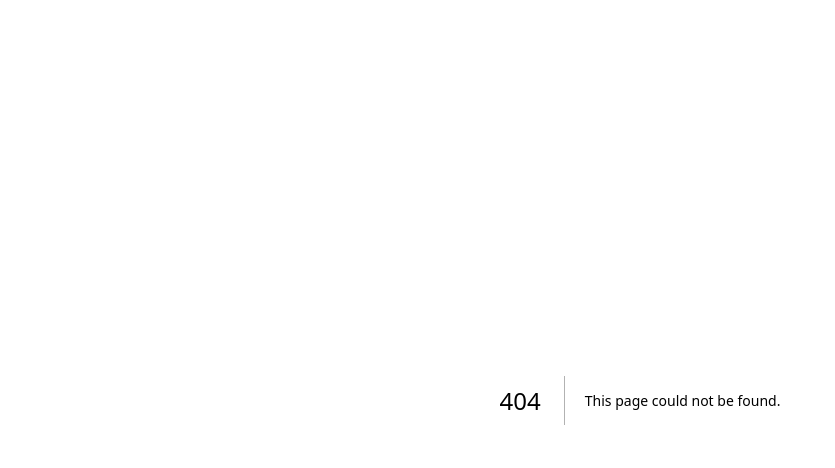
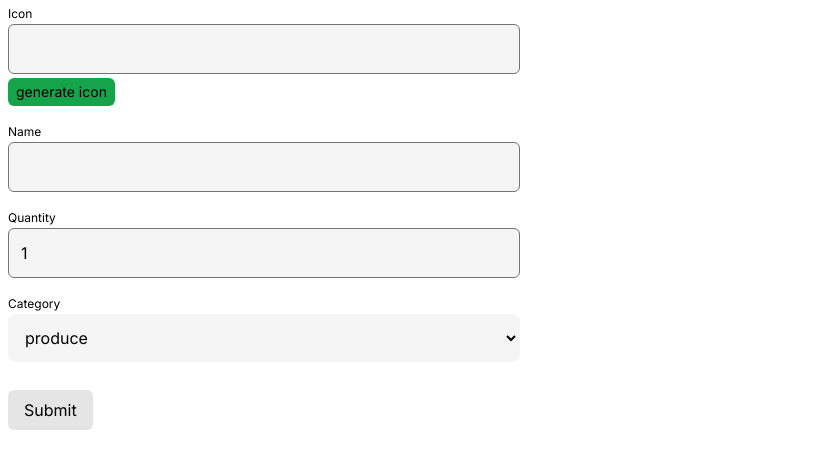
Before and after one commit to souravnub/cprg306-assignments, a Next.js app: page /week-4 in a window 1280 px wide. Before the commit this address had no page. Shown: the top 468 px of the page, without its empty margins (0-835 px from the left). Built offline with nearby package versions, Linux system fonts and the light colour scheme.

Commit message:
week 4 assignment

```diff
--- a/src/app/globals.css
+++ b/src/app/globals.css
@@ -5,3 +5,9 @@
 body {
     @apply bg-white dark:bg-black text-black  dark:text-white  container px-2;
 }
+input {
+    @apply border border-neutral-500  bg-neutral-100 dark:bg-slate-900 text-black dark:text-white p-3 rounded-md block;
+}
+select {
+    @apply dark:bg-slate-900 bg-neutral-100 text-black dark:text-white block p-3 border border-neutral-100 rounded-lg;
+}
--- a/src/app/page.js
+++ b/src/app/page.js
@@ -3,6 +3,7 @@ import Link from "next/link";
 const links = [
     { name: "week-2", href: "/week-2" },
     { name: "week-3", href: "/week-3" },
+    { name: "week-4", href: "/week-4" },
 ];
 
 export default function Home() {
--- a/src/app/week-3/ItemList.js
+++ b/src/app/week-3/ItemList.js
@@ -1,7 +1,7 @@
 import React from "react";
 import Item from "./Item";
 
-const shoppingList = [
+export const shoppingList = [
     {
         name: "milk, 4 L",
         quantity: 1,
--- /dev/null
+++ b/src/app/week-4/NewItem.js
@@ -0,0 +1,102 @@
+"use client";
+import React, { useState } from "react";
+import { shoppingList } from "../week-3/ItemList";
+
+const NewItem = () => {
+    const [name, setName] = useState("");
+    const [icon, setIcon] = useState("");
+    const [qty, setQty] = useState(1);
+    const [category, setCategory] = useState("produce");
+
+    function handleSubmit(e) {
+        e.preventDefault();
+        const item = { icon, qty, name, category };
+        console.log(item);
+        window.alert(JSON.stringify(item));
+
+        setName("");
+        setIcon("");
+        setQty(1);
+        setCategory("produce");
+    }
+
+    function genIcon() {
+        setIcon((prev) => prev + "🍊");
+    }
+
+    return (
+        <form onSubmit={handleSubmit} className="flex flex-col gap-3 max-w-lg">
+            <div>
+                <label className="text-xs" for="icon">
+                    Icon
+                </label>
+                <input
+                    className="w-full"
+                    id="icon"
+                    type="text"
+                    value={icon}
+                    onChange={(e) => setIcon(e.target.value)}
+                />
+                <button
+                    type="button"
+                    className="text-sm bg-green-600 px-2 py-1 rounded-md mt-1"
+                    onClick={genIcon}>
+                    generate icon
+                </button>
+            </div>
+
+            <div>
+                <label className="text-xs" for="name">
+                    Name
+                </label>
+                <input
+                    required
+                    className="w-full"
+                    id="name"
+                    type="text"
+                    value={name}
+                    onChange={(e) => setName(e.target.value)}
+                />
+            </div>
+
+            <div>
+                <label className="text-xs" for="qty">
+                    Quantity
+                </label>
+                <input
+                    min={1}
+                    max={99}
+                    className="w-full"
+                    id="qty"
+                    type="number"
+                    value={qty}
+                    onChange={(e) => setQty(e.target.value)}
+                />
+            </div>
+
+            <div>
+                <label className="text-xs" for="category">
+                    Category
+                </label>
+                <select
+                    onChange={(e) => setCategory(e.target.value)}
+                    className="w-full">
+                    {shoppingList.map(({ category: ct }) => {
+                        return (
+                            <option selected={category === ct} value={ct}>
+                                {ct}
+                            </option>
+                        );
+                    })}
+                    <option value="other">other</option>
+                </select>
+            </div>
+
+            <button className="max-w-fit px-4 py-2 rounded-md bg-neutral-200 mt-4 dark:bg-neutral-800">
+                Submit
+            </button>
+        </form>
+    );
+};
+
+export default NewItem;
--- /dev/null
+++ b/src/app/week-4/page.js
@@ -0,0 +1,12 @@
+import React from "react";
+import NewItem from "./NewItem";
+
+const Page = () => {
+    return (
+        <div>
+            <NewItem />
+        </div>
+    );
+};
+
+export default Page;
```
